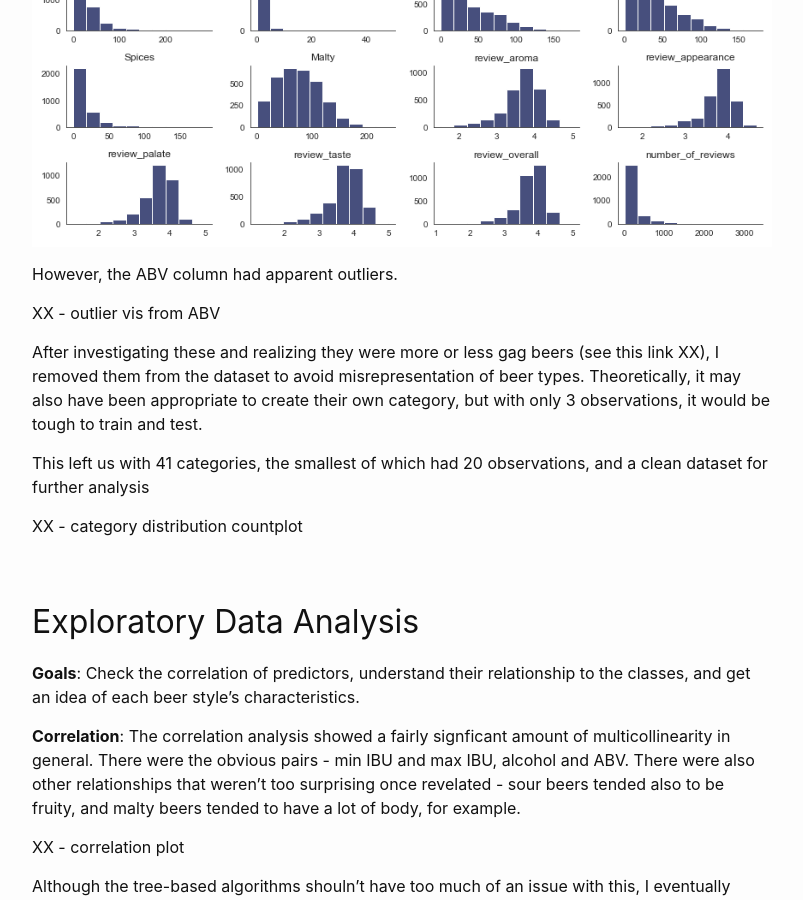
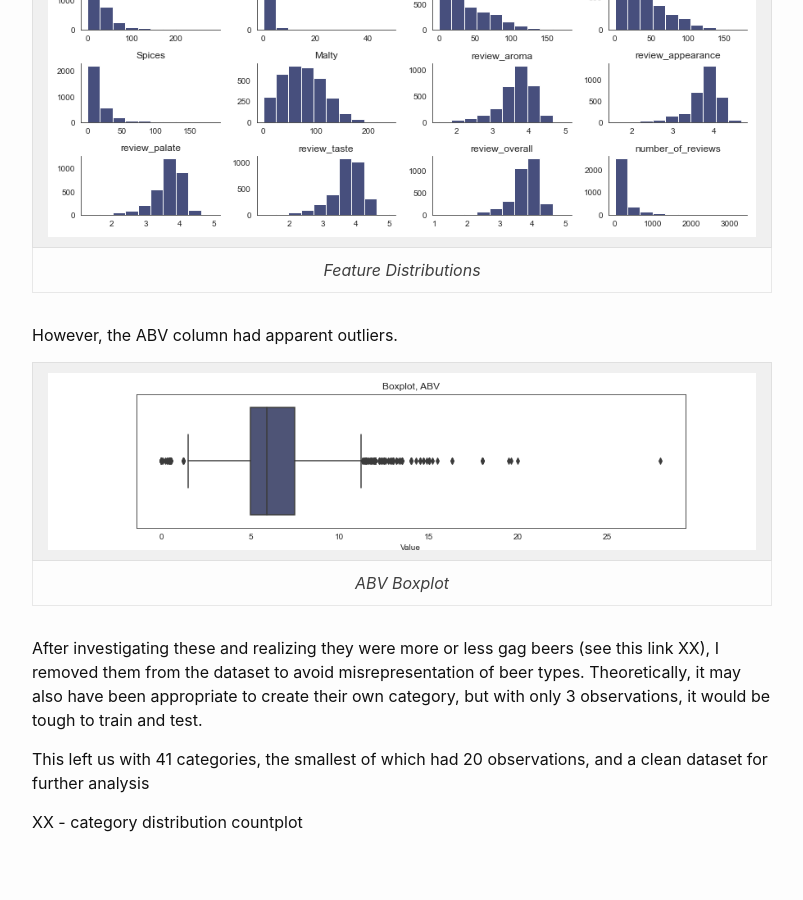
Before and after one commit to astaylor92/astaylor92.github.io, a Jekyll site: the page built from docs/_posts/2022-09-08-beer-classification.md, in a window 1280 px wide and 900 px high, scrolled down 4319 px. Shown: the whole window, without its empty margins (238-1041 px from the left). Built offline with Jekyll 4.4.1, drawn with Linux system fonts in a browser that asks for light colours.

Commit message:
Testing tables for images

```diff
--- a/docs/_posts/2022-09-08-beer-classification.md
+++ b/docs/_posts/2022-09-08-beer-classification.md
@@ -111,11 +111,15 @@ XX - data fields & descriptions
 
 **Cleaning**: Veracity checks revealed no nulls (thanks, Kaggle contributor!). From a distribution standpoint, most were consistently between 0 and 100.
 
-![Histograms](/images/beercharacteristics/histograms_predictors.png)
+|![Histograms](/images/beercharacteristics/histograms_predictors.png)|
+|:--:|
+|*Feature Distributions*|
 
 However, the ABV column had apparent outliers.
 
-XX - outlier vis from ABV
+|![ABV Boxplot](/images/beercharacteristics/boxplot_abv.png)|
+|:--:|
+|*ABV Boxplot*|
 
 After investigating these and realizing they were more or less gag beers (see this link XX), I removed them from the dataset to avoid misrepresentation of beer types. Theoretically, it may also have been appropriate to create their own category, but with only 3 observations, it would be tough to train and test.
 
```
Also changed, not shown: docs/images/beercharacteristics/boxplot_abv.png (added).
